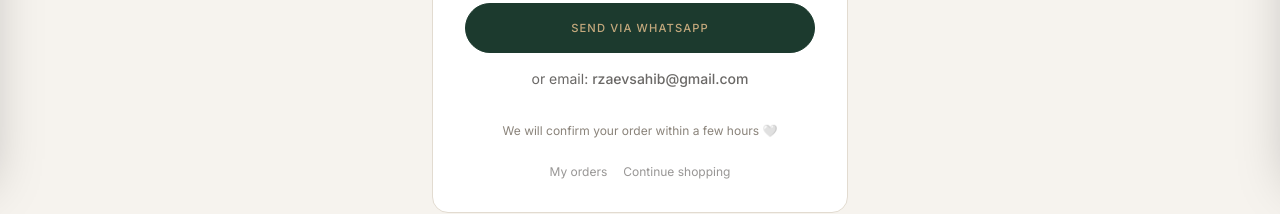
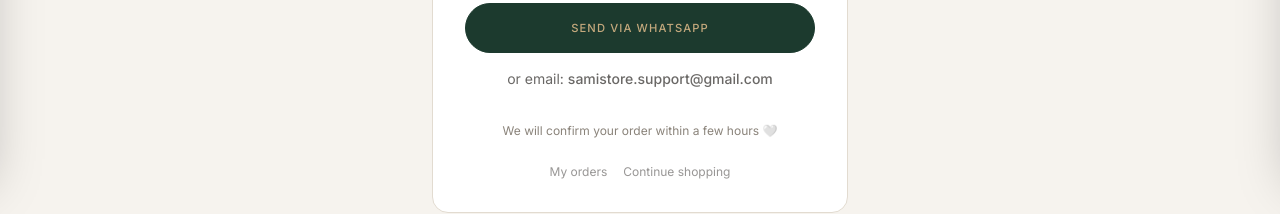
Before and after one commit to rzayev7/sami-store, a Next.js app in the folder frontend/: page /payment/bank-transfer in a window 1280 px wide. Shown: the part 629-843 px from the top of the page. Built offline with nearby package versions, Linux system fonts and the light colour scheme; no server answers.

Commit message:
added email

```diff
--- a/frontend/app/payment/bank-transfer/page.jsx
+++ b/frontend/app/payment/bank-transfer/page.jsx
@@ -7,9 +7,9 @@ import api from "../../../lib/api";
 import { useAuth } from "../../../context/AuthContext";
 import { useCurrency } from "../../../context/CurrencyContext";
 import { getCustomerAuthHeaders } from "../../../lib/customerAuth";
+import { SUPPORT_EMAIL } from "../../../lib/sitePublic";
 
 const WHATSAPP_E164 = "994554737996";
-const SUPPORT_EMAIL = "rzaevsahib@gmail.com";
 const IBAN = "AZ28AIIB38817944006860051100";
 const SWIFT = "AIIBAZ2X";
 const ACCOUNT_NAME = "Samira Rzayeva";
--- a/frontend/components/BankTransferDetails.jsx
+++ b/frontend/components/BankTransferDetails.jsx
@@ -1,3 +1,5 @@
+import { SUPPORT_EMAIL } from "../lib/sitePublic";
+
 const IBAN = "AZ28AIIB38817944006860051100";
 const SWIFT = "AIIBAZ2X";
 const ACCOUNT_NAME = "Samira Rzayeva";
@@ -44,10 +46,10 @@ export default function BankTransferDetails({ className = "", showAfterPayment =
           </p>
           <p className="text-black/85">
             <a
-              href="mailto:rzaevsahib@gmail.com"
+              href={`mailto:${SUPPORT_EMAIL}`}
               className="font-medium text-black underline decoration-black/30 underline-offset-2 hover:decoration-black"
             >
-              rzaevsahib@gmail.com
+              {SUPPORT_EMAIL}
             </a>
           </p>
         </div>
--- a/frontend/lib/sitePublic.js
+++ b/frontend/lib/sitePublic.js
@@ -1,8 +1,8 @@
-/** Public site copy — set NEXT_PUBLIC_SUPPORT_EMAIL on Vercel when ready. */
+/** Public site copy — override with NEXT_PUBLIC_SUPPORT_EMAIL in env if needed. */
 export const SUPPORT_EMAIL =
   typeof process !== "undefined" && process.env.NEXT_PUBLIC_SUPPORT_EMAIL
     ? process.env.NEXT_PUBLIC_SUPPORT_EMAIL
-    : "[SUPPORT_EMAIL]";
+    : "samistore.support@gmail.com";
 
 export function getWhatsappDigits() {
   const raw =
```
Also changed, not shown: 2 other files (tests, documents, lock files or other folders).
